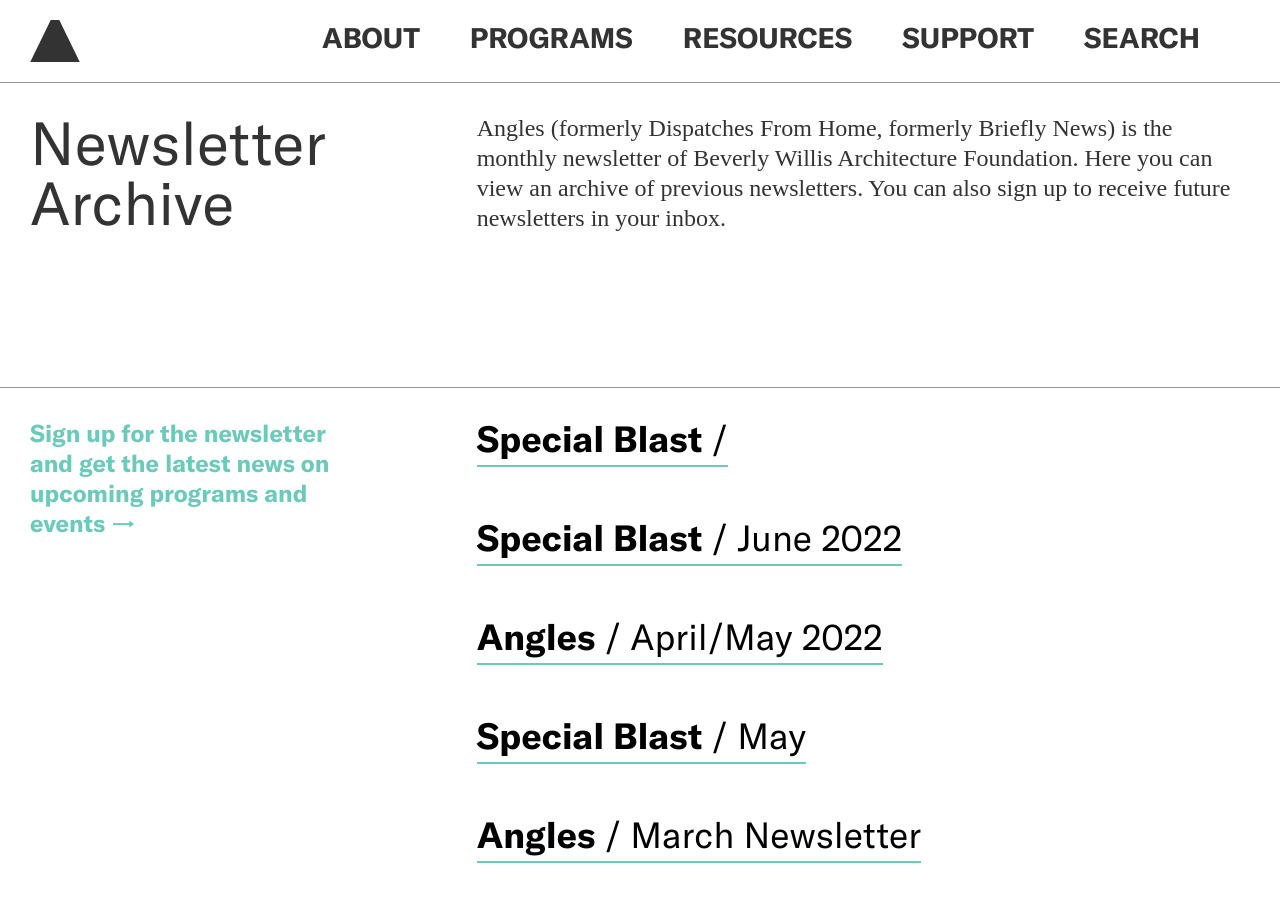
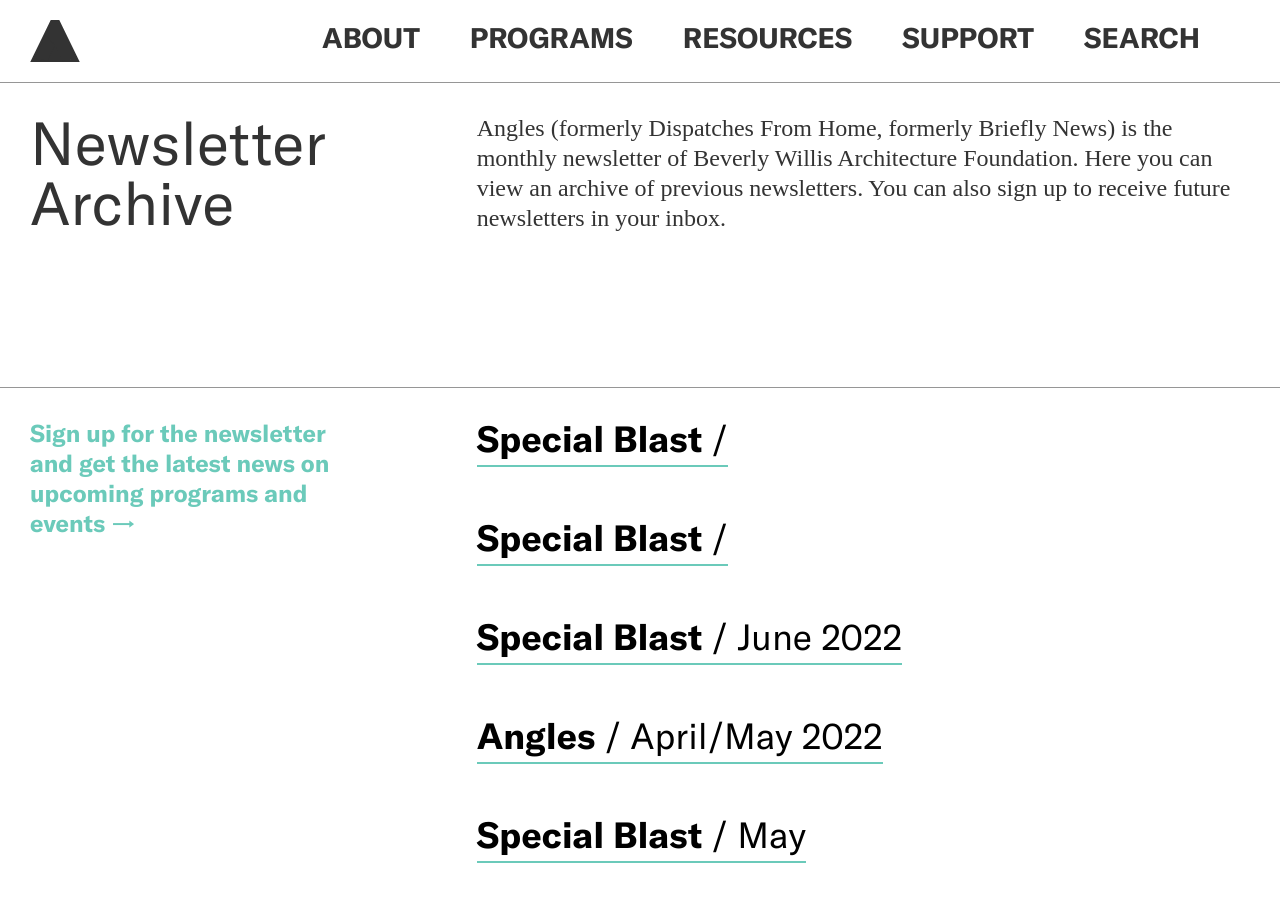
Before and after one commit to jengalas/bwaf-bbw, a Jekyll site: the page built from _resources/newsletter-archive.md, in a window 1280 px wide and 900 px high. Built offline with Jekyll 4.4.1, drawn with Linux system fonts in a browser that asks for light colours; nearby versions of some CDN libraries; some web fonts are replaced.

Commit message:
Update from Forestry.io Virginia Eskridge updated _resources/newsletter-archive.md

```diff
--- a/_resources/newsletter-archive.md
+++ b/_resources/newsletter-archive.md
@@ -10,6 +10,8 @@
 sign-up-text: Sign up for the newsletter and get the latest news on upcoming programs
   and events
 newsletters:
+- title: Special Blast
+  link: https://mailchi.mp/bwaf/bwaf-important-update
 - title: Special Blast
   link: https://mailchi.mp/36126d359462/20th-anniversary-celebration-save-the-date
 - title: Special Blast
```
